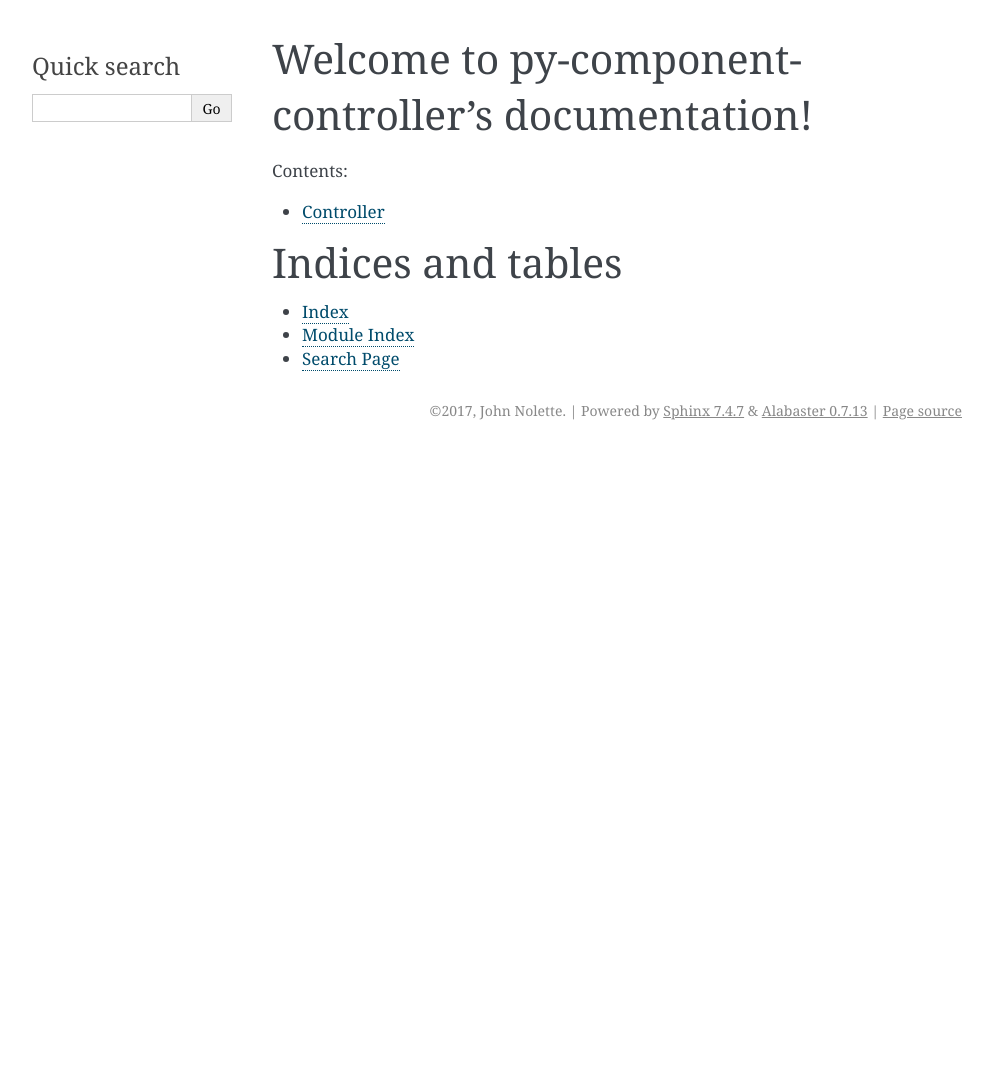
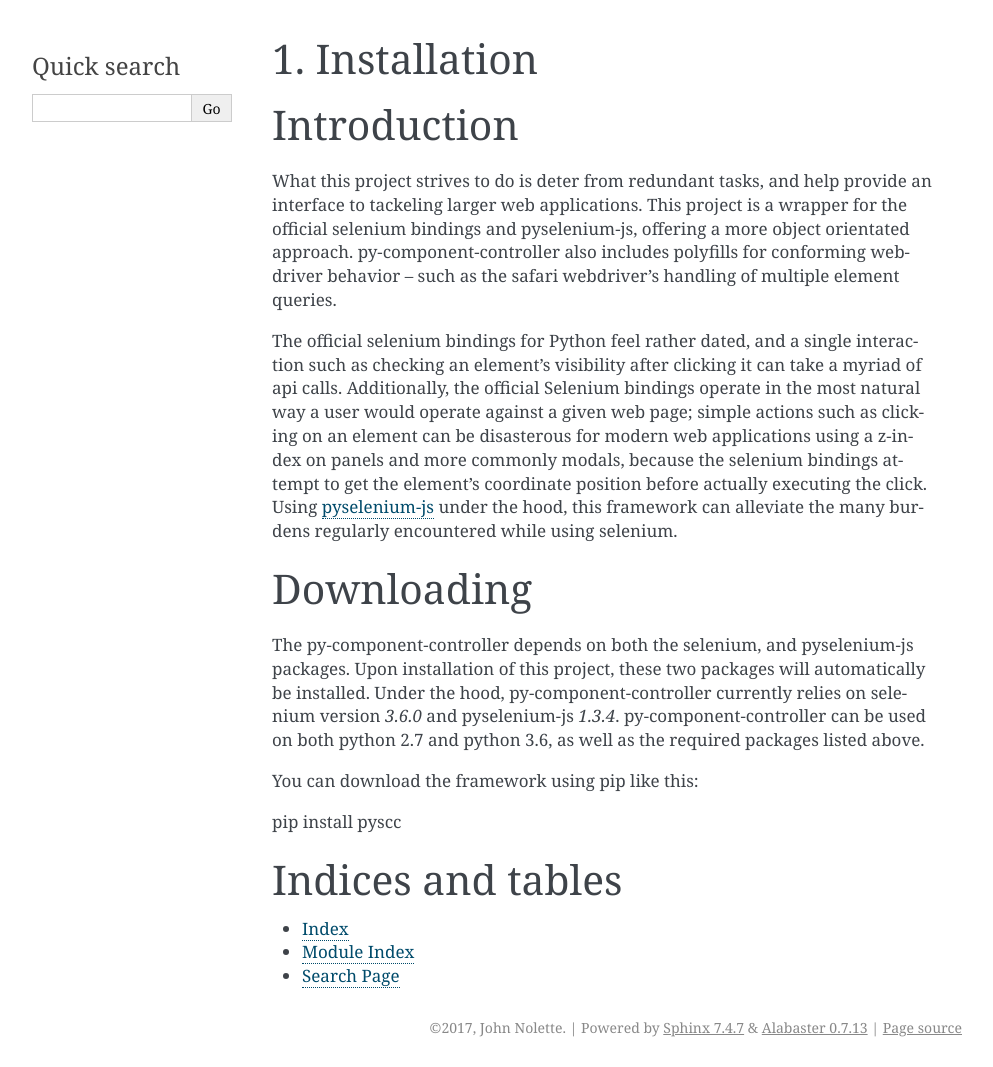
Before and after one commit to neetjn/py-component-controller, a Sphinx documentation site: the page built from docs/source/index.rst, in a window 1280 px wide. Shown: the whole page, without its empty margins (148-1141 px from the left). Built offline with Sphinx 7.4.7, drawn with Linux system fonts in a browser that asks for light colours; before the commit the page ends 900 px from its top, so only the background shows below that.

Commit message:
Added download and install information to docs

```diff
--- a/docs/source/index.rst
+++ b/docs/source/index.rst
@@ -1,17 +1,31 @@
-.. py-component-controller documentation master file, created by
-   sphinx-quickstart on Sat Dec 23 00:01:10 2017.
-   You can adapt this file completely to your liking, but it should at least
-   contain the root `toctree` directive.
-
-Welcome to py-component-controller's documentation!
+1. Installation
 ===================================================
 
-.. toctree::
-   :maxdepth: 2
-   :caption: Contents:
+Introduction
+============
 
-   controller
+What this project strives to do is deter from redundant tasks, and help provide an interface to tackeling larger web applications.
+This project is a wrapper for the official selenium bindings and pyselenium-js, offering a more object orientated approach.
+py-component-controller also includes polyfills for conforming webdriver behavior -- such as the safari webdriver's handling of multiple element queries.
 
+
+The official selenium bindings for Python feel rather dated, and a single interaction such as checking an element's visibility after clicking it can take a myriad of api calls.
+Additionally, the official Selenium bindings operate in the most natural way a user would operate against a given web page; simple actions such as clicking on an element can be disasterous for modern web applications using a z-index on panels and more commonly modals, because the selenium bindings attempt to get the element's coordinate position before actually executing the click.
+Using `pyselenium-js <https://github.com/neetjn/pyselenium-js>`_ under the hood, this framework can alleviate the many burdens regularly encountered while using selenium.
+
+Downloading
+============
+
+The py-component-controller depends on both the selenium, and pyselenium-js packages.
+Upon installation of this project, these two packages will automatically be installed.
+Under the hood, py-component-controller currently relies on selenium version `3.6.0` and pyselenium-js `1.3.4`.
+py-component-controller can be used on both python 2.7 and python 3.6, as well as the required packages listed above.
+
+You can download the framework using pip like this:
+
+.. highlight:: bash
+
+pip install pyscc
 
 
 Indices and tables
```
